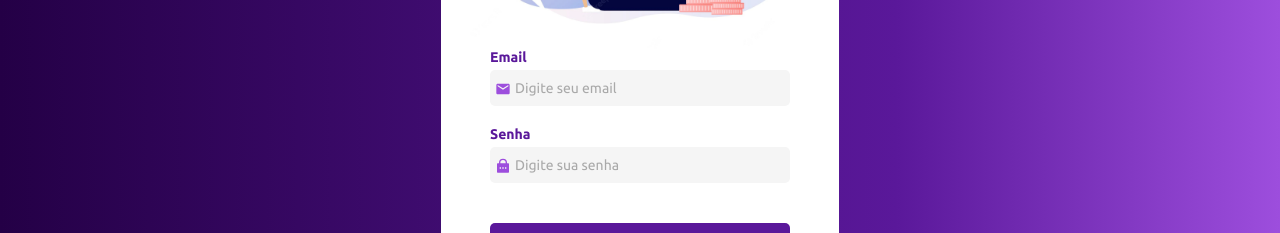
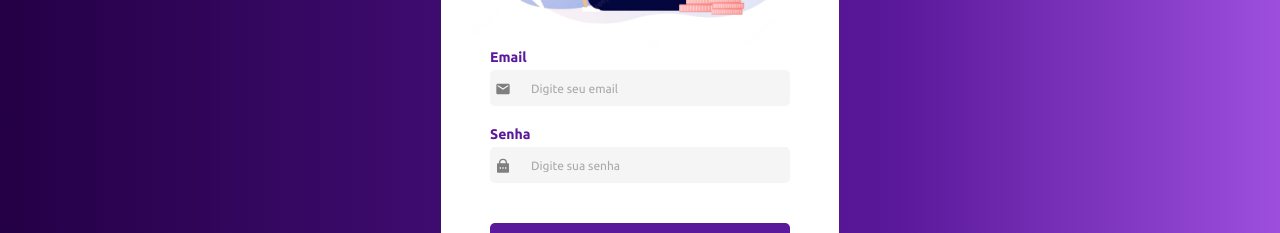
Before and after one commit to mbsegalla/financial-control, a React (Vite) app: page / in a window 1280 px wide. Shown: the part 394-627 px from the top of the page. Built offline with nearby package versions, Linux system fonts and the light colour scheme.

Commit message:
Ajuste em input

```diff
--- a/src/components/Input/styles.ts
+++ b/src/components/Input/styles.ts
@@ -21,7 +21,6 @@ export const InputUi = styled.input`
   border: none;
   background-color: #f5f5f5;
   font-family: ${(props) => props.theme.fonts.primary};
-  color: ${(props) => props.theme.colors.primaryMain};
 
   &:focus {
     outline: none;
@@ -30,13 +29,15 @@ export const InputUi = styled.input`
 
   &::placeholder {
     color: #a9a9a9;
+    font-size: 0.75rem;
+    padding-left: 1rem;
   }
 `
 export const Icon = styled.i`
-  color: ${(props) => props.theme.colors.primaryLight};
   position: absolute;
   margin-top: 32px;
   margin-left: 5px;
+  color: gray;
 `
 
 export const Option = styled.option`
```
